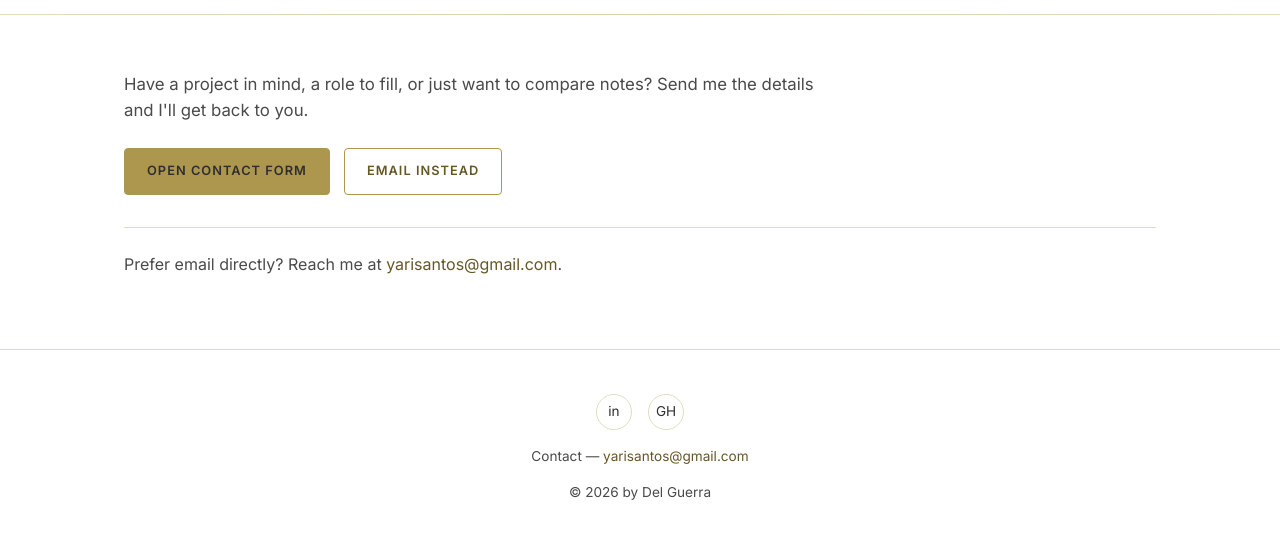
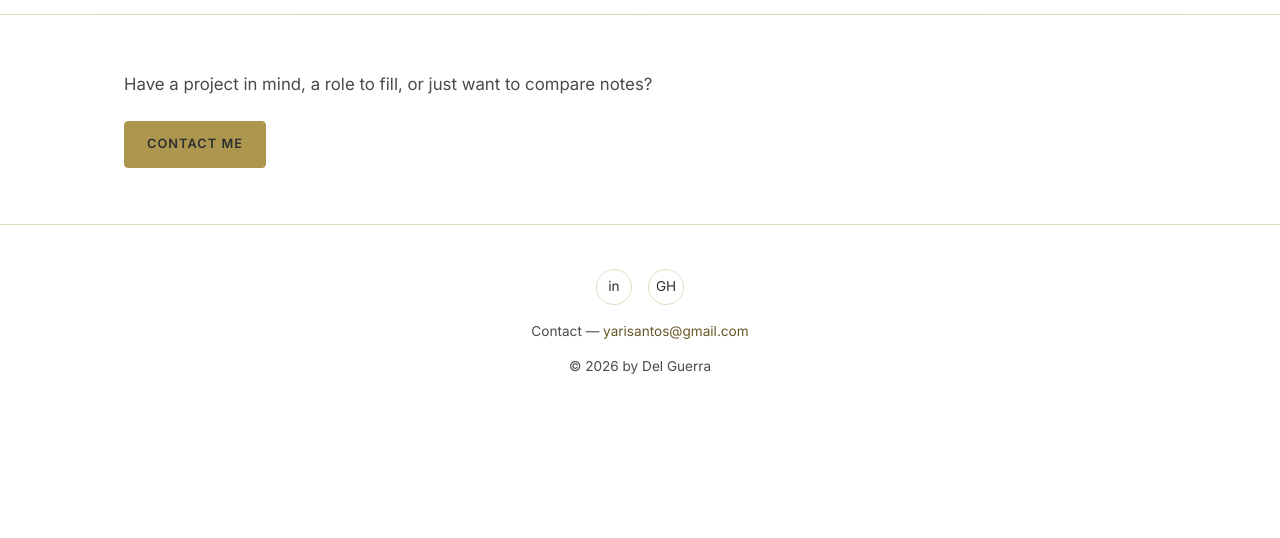
Before and after one commit to deliscool/portfolio-site-delguerra, a plain HTML site: page contact.html in a window 1280 px wide. Shown: the part 248-786 px from the top of the page. Drawn offline with Linux system fonts and the light colour scheme.

Commit message:
Simplify contact page to a single LinkedIn CTA
Replaces the Google Form link and email buttons with one "Contact Me"
button pointing to LinkedIn.

Co-Authored-By: Claude Sonnet 5 <noreply@anthropic.com>

```diff
--- a/contact.html
+++ b/contact.html
@@ -36,15 +36,10 @@
 
   <section>
     <div class="wrap">
-      <p class="lede">Have a project in mind, a role to fill, or just want to compare notes? Send me the details and I'll get back to you.</p>
+      <p class="lede">Have a project in mind, a role to fill, or just want to compare notes?</p>
 
       <div class="cta-row">
-        <a class="btn btn-solid" href="https://forms.gle/m5FmXNW23KRE54zW6" target="_blank" rel="noopener">Open contact form</a>
-        <a class="btn btn-outline" href="mailto:yarisantos@gmail.com">Email instead</a>
-      </div>
-
-      <div class="direct-contact">
-        <p>Prefer email directly? Reach me at <a href="mailto:yarisantos@gmail.com">yarisantos@gmail.com</a>.</p>
+        <a class="btn btn-solid" href="https://www.linkedin.com/in/del-yari-g/" target="_blank" rel="noopener">Contact Me</a>
       </div>
     </div>
   </section>
```
